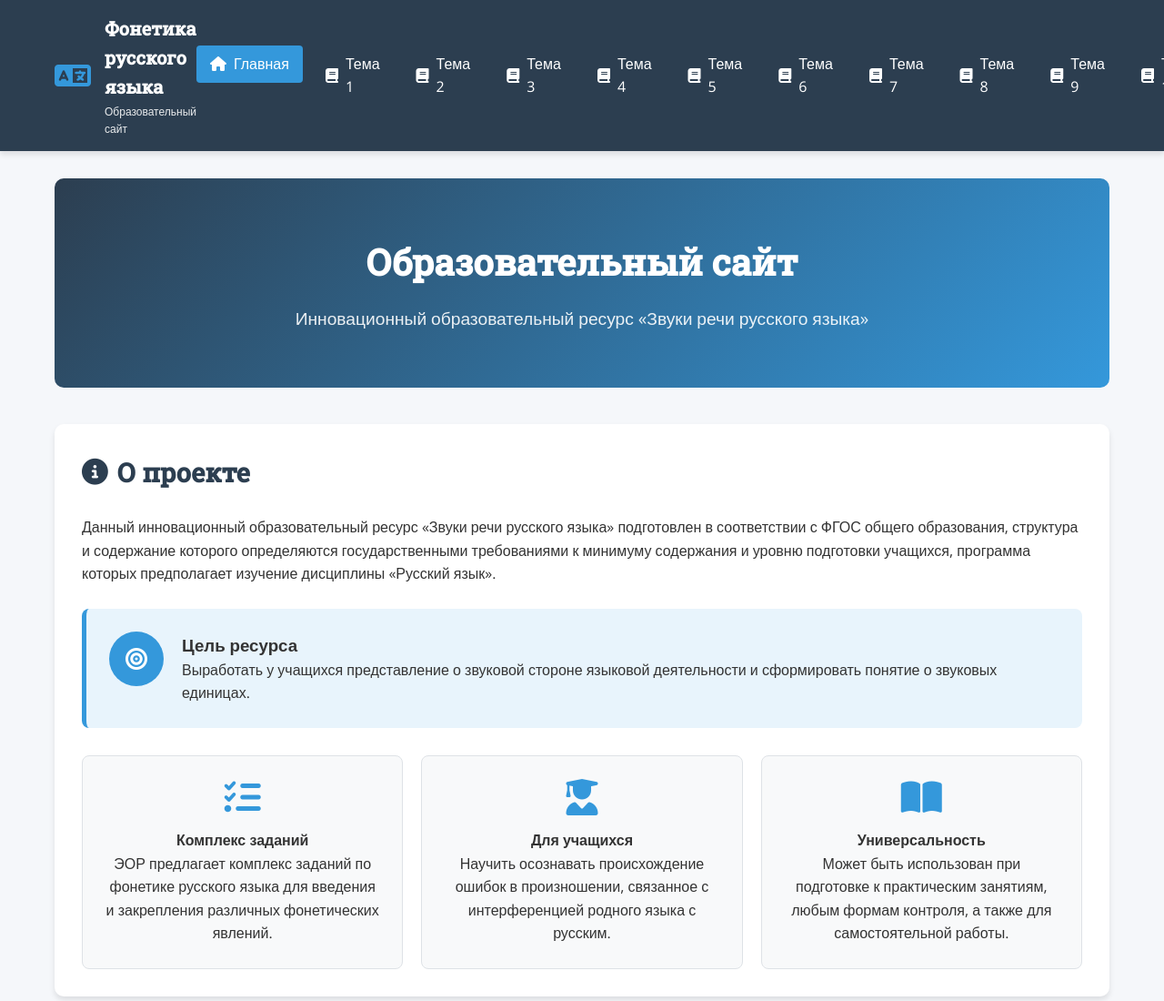
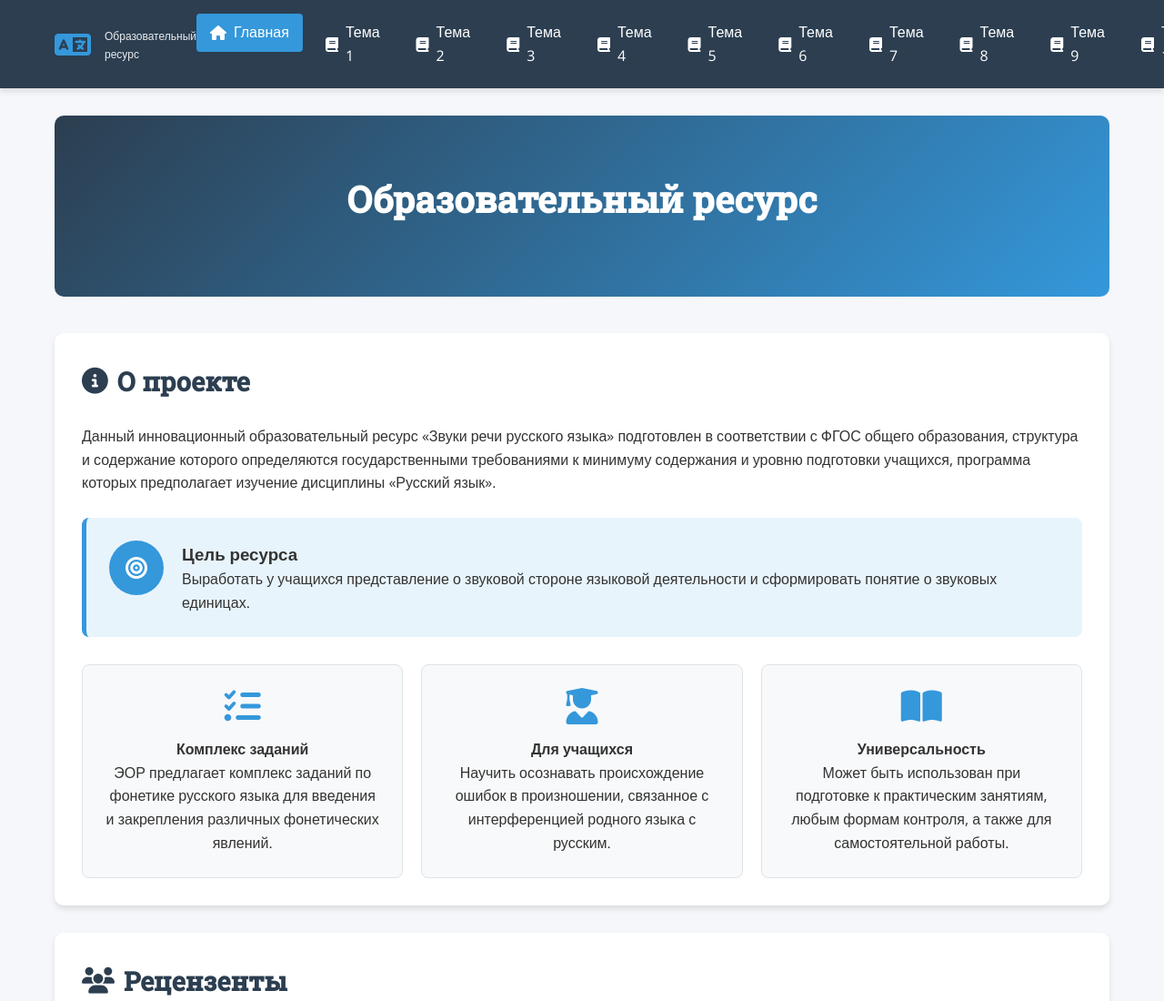
Before and after one commit to diiiaash/practicum1, a plain HTML site: page theme_all/index.html in a window 1280 px wide. Shown: the top 1100 px of the page at 91% size. Drawn offline with nearby package versions, Linux system fonts and the light colour scheme.

Commit message:
Update index.html

```diff
--- a/theme_all/index.html
+++ b/theme_all/index.html
@@ -15,8 +15,7 @@
                 <a href="index.html" class="logo">
                     <i class="fas fa-language"></i>
                     <div class="logo-text">
-                        <span class="logo-main">Фонетика русского языка</span>
-                        <span class="logo-sub">Образовательный сайт</span>
+                        <span class="logo-sub">Образовательный ресурс</span>
                     </div>
                 </a>
                 <button class="menu-toggle" id="menuToggle">
@@ -46,8 +45,7 @@
         <main>
             <div class="hero-section">
                 <div class="hero-content">
-                    <h1 class="page-title">Образовательный сайт</h1>
-                    <p class="hero-subtitle">Инновационный образовательный ресурс «Звуки речи русского языка»</p>
+                    <h1 class="page-title">Образовательный ресурс</h1>
                 </div>
             </div>
 
@@ -292,4 +290,5 @@
 
     <script src="script.js"></script>
 </body>
+
 </html>
```
